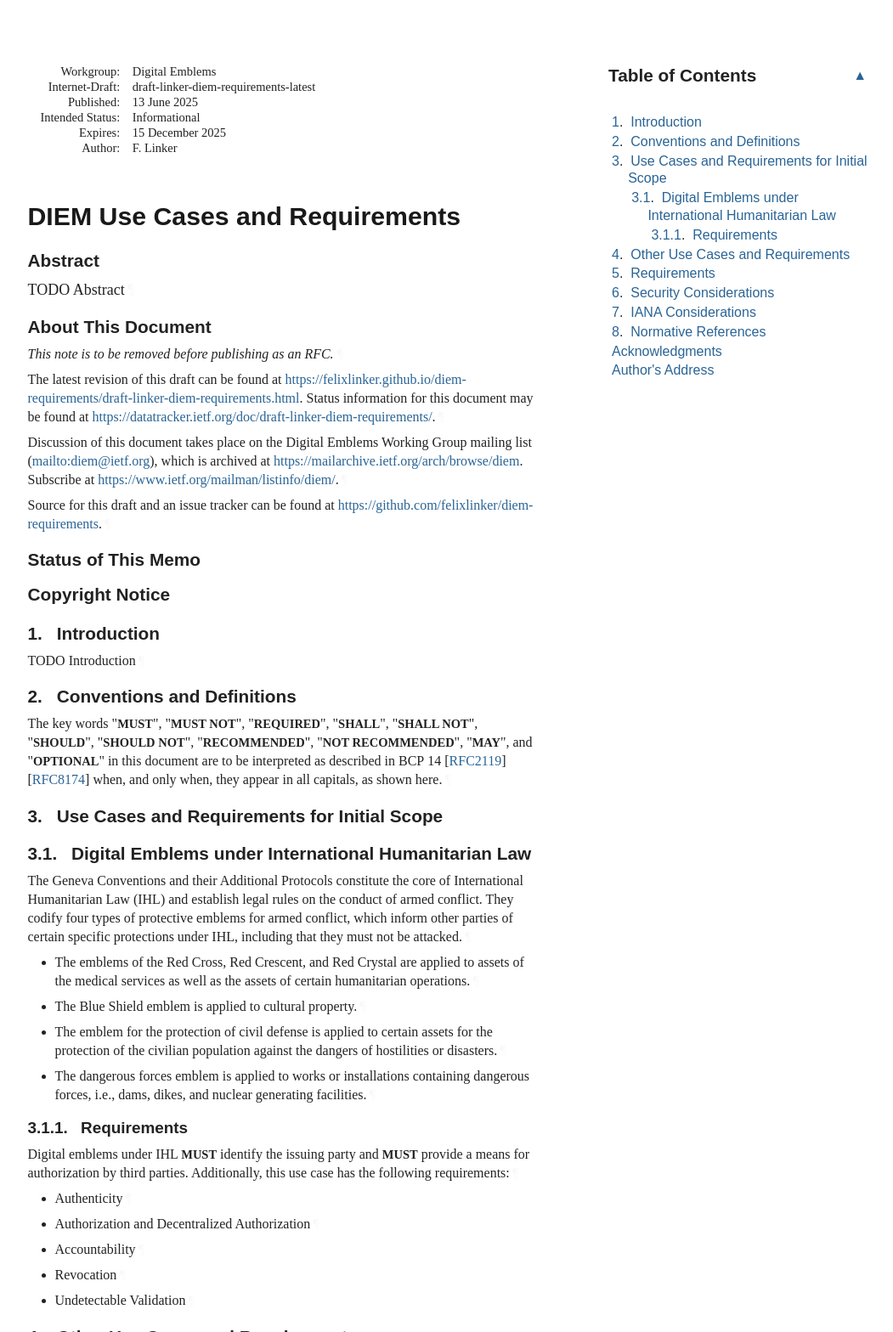
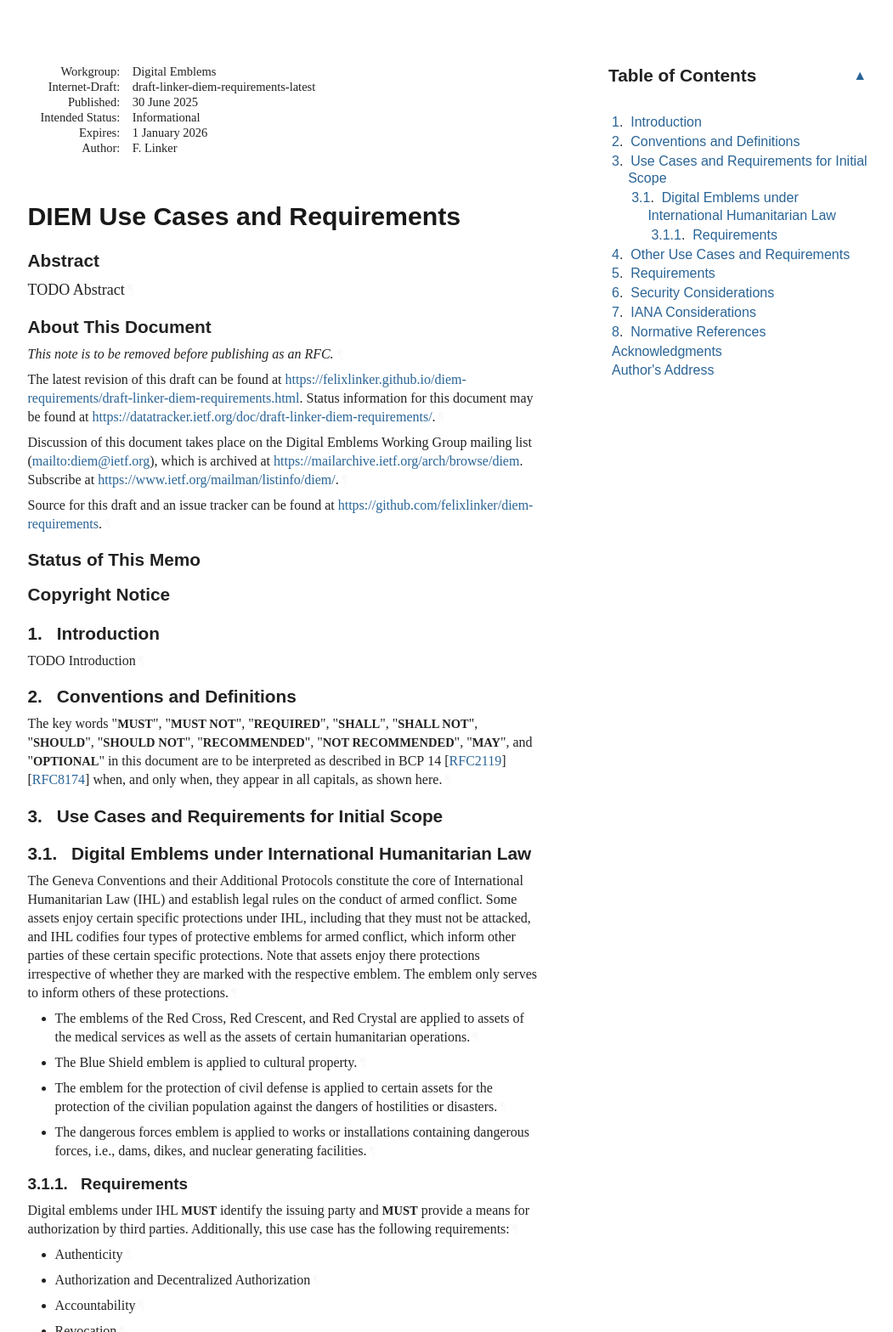
Before and after one commit to felixlinker/diem-requirements, a plain HTML site: page ihl-emblems/draft-linker-diem-requirements.html in a window 1280 px wide. Shown: the top 1568 px of the page at 85% size, without its empty margins (92-1143 px from the left). Drawn offline with Linux system fonts and the light colour scheme; a web font is replaced by a local one.

Commit message:
Script updating gh-pages from 8145dfd. [ci skip]

```diff
--- a/ihl-emblems/draft-linker-diem-requirements.html
+++ b/ihl-emblems/draft-linker-diem-requirements.html
@@ -9,14 +9,14 @@
 <meta content="
        TODO Abstract
     " name="description">
-<meta content="xml2rfc 3.28.1" name="generator">
+<meta content="xml2rfc 3.29.0" name="generator">
 <meta content="next generation" name="keyword">
 <meta content="unicorn" name="keyword">
 <meta content="sparkling distributed ledger" name="keyword">
 <meta content="draft-linker-diem-requirements-latest" name="ietf.draft">
 <!-- Generator version information:
-  xml2rfc 3.28.1
-    Python 3.12.10
+  xml2rfc 3.29.0
+    Python 3.12.11
     ConfigArgParse 1.7
     google-i18n-address 3.1.1
     intervaltree 3.1.0
@@ -25,7 +25,7 @@
     platformdirs 4.3.8
     pycountry 24.6.1
     PyYAML 6.0.2
-    requests 2.32.3
+    requests 2.32.4
     setuptools 80.9.0
     wcwidth 0.2.13
 -->
@@ -1050,7 +1050,7 @@ svg :is([fill="white"], [fill^="#fff"]) {
 </tr></thead>
 <tfoot><tr>
 <td class="left">Linker</td>
-<td class="center">Expires 15 December 2025</td>
+<td class="center">Expires 1 January 2026</td>
 <td class="right">[Page]</td>
 </tr></tfoot>
 </table>
@@ -1063,12 +1063,12 @@ svg :is([fill="white"], [fill^="#fff"]) {
 <dd class="internet-draft">draft-linker-diem-requirements-latest</dd>
 <dt class="label-published">Published:</dt>
 <dd class="published">
-<time datetime="2025-06-13" class="published">13 June 2025</time>
+<time datetime="2025-06-30" class="published">30 June 2025</time>
     </dd>
 <dt class="label-intended-status">Intended Status:</dt>
 <dd class="intended-status">Informational</dd>
 <dt class="label-expires">Expires:</dt>
-<dd class="expires"><time datetime="2025-12-15">15 December 2025</time></dd>
+<dd class="expires"><time datetime="2026-01-01">1 January 2026</time></dd>
 <dt class="label-authors">Author:</dt>
 <dd class="authors">
 <div class="author">
@@ -1117,7 +1117,7 @@ svg :is([fill="white"], [fill^="#fff"]) {
         time. It is inappropriate to use Internet-Drafts as reference
         material or to cite them other than as "work in progress."<a href="#section-boilerplate.1-3" class="pilcrow">¶</a></p>
 <p id="section-boilerplate.1-4">
-        This Internet-Draft will expire on 15 December 2025.<a href="#section-boilerplate.1-4" class="pilcrow">¶</a></p>
+        This Internet-Draft will expire on 1 January 2026.<a href="#section-boilerplate.1-4" class="pilcrow">¶</a></p>
 </section>
 </div>
 <div id="copyright">
@@ -1220,7 +1220,9 @@ appear in all capitals, as shown here.<a href="#section-2-1" class="pilcrow">¶<
 <a href="#section-3.1" class="section-number selfRef">3.1. </a><a href="#name-digital-emblems-under-inter" class="section-name selfRef">Digital Emblems under International Humanitarian Law</a>
         </h3>
 <p id="section-3.1-1">The Geneva Conventions and their Additional Protocols constitute the core of International Humanitarian Law (IHL) and establish legal rules on the conduct of armed conflict.
-They codify four types of protective emblems for armed conflict, which inform other parties of certain specific protections under IHL, including that they must not be attacked.<a href="#section-3.1-1" class="pilcrow">¶</a></p>
+Some assets enjoy certain specific protections under IHL, including that they must not be attacked, and IHL codifies four types of protective emblems for armed conflict, which inform other parties of these certain specific protections.
+Note that assets enjoy there protections irrespective of whether they are marked with the respective emblem.
+The emblem only serves to inform others of these protections.<a href="#section-3.1-1" class="pilcrow">¶</a></p>
 <ul class="normal">
 <li class="normal" id="section-3.1-2.1">
             <p id="section-3.1-2.1.1">The emblems of the Red Cross, Red Crescent, and Red Crystal are applied to assets of the medical services as well as the assets of certain humanitarian operations.<a href="#section-3.1-2.1.1" class="pilcrow">¶</a></p>
```
Also changed, not shown: ihl-emblems/draft-linker-diem-requirements.txt.
